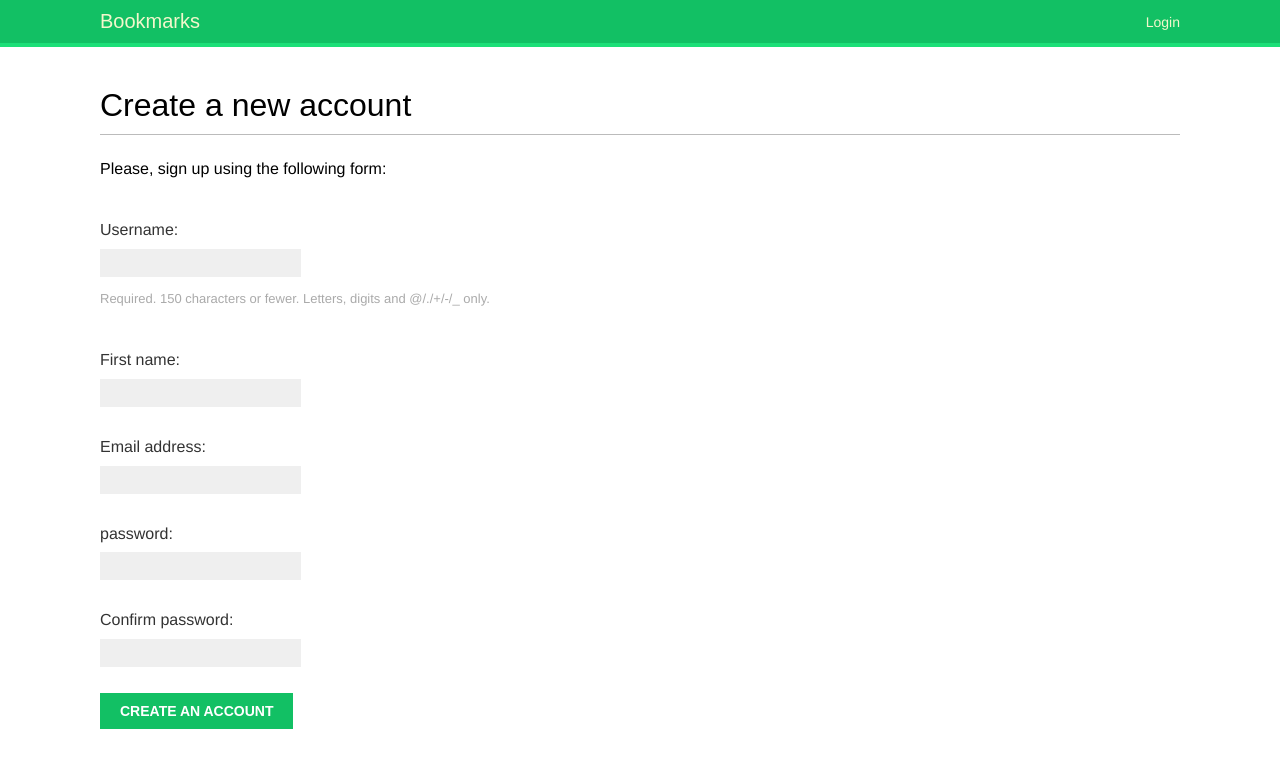
After one commit to Kasem414/bookmarks, a Django app: page /account/register/ in a window 1280 px wide. The commit adds this page. Shown: the top 768 px of the page. Run offline with Django 5.2, Linux system fonts and the light colour scheme; some web fonts are replaced.

Commit message:
Creating User Registeration

```diff
--- a/account/forms.py
+++ b/account/forms.py
@@ -1,5 +1,18 @@
 from django import forms
+from django.contrib.auth.models import User
 
 class LoginForm(forms.Form):
     username = forms.CharField()
     password = forms.CharField(widget=forms.PasswordInput)
+
+class UserRegistrationForm(forms.ModelForm):
+    password = forms.CharField(label='password',widget=forms.PasswordInput)
+    password2 = forms.CharField(label='Confirm password',widget=forms.PasswordInput)
+    class Meta:
+        model = User
+        fields = ['username','first_name','email']
+    def clean_password2(self):
+        cd  = self.cleaned_data
+        if cd['password'] != cd['password2']:
+            raise forms.ValidationError("Password don't match")
+        return cd ['password2']
--- /dev/null
+++ b/account/templates/account/register.html
@@ -0,0 +1,15 @@
+{% extends 'base.html' %}
+{% block title %}
+  Create an account
+{% endblock %}
+{% block content %}
+  <h1>Create a new account</h1>
+  <p>Please, sign up using the following form:</p>
+  <form method="post">
+    {{ user_form.as_p }}
+    {% csrf_token %}
+    <p>
+      <input type="submit" value="Create an account" />
+    </p>
+  </form>
+{% endblock %}
--- a/account/templates/registration/login.html
+++ b/account/templates/registration/login.html
@@ -7,7 +7,10 @@
   {% if form.errors %}
     <p>Your username and password are not correct</p>
   {% else %}
-    <p>Please enter your username and password.</p>
+    <p>
+      Please enter your username and password. If you don't have an account you can
+      <a href="{% url 'register' %}" style="font-weight:bold;">Create a new account.</a>
+    </p>
   {% endif %}
   <div class="login-form">
     <form action="{% url 'login' %}" method="post">
--- a/account/urls.py
+++ b/account/urls.py
@@ -17,4 +17,5 @@ urlpatterns = [
 
     path('',include('django.contrib.auth.urls')),
     path("dashboard/", views.dashboard, name="dashboard"),
+    path("register/", views.register, name="register"),
 ]
--- a/account/views.py
+++ b/account/views.py
@@ -3,6 +3,7 @@ from django.shortcuts import render
 # from .forms import LoginForm
 # from django.contrib.auth import authenticate, login
 from django.contrib.auth.decorators import login_required
+from .forms import UserRegistrationForm
 
 # def user_login(request):
 #     if request.method == 'POST':
@@ -25,3 +26,17 @@ from django.contrib.auth.decorators import login_required
 @login_required
 def dashboard(request):
     return render(request,'account/dashboard.html',{'section':'dashboard'})
+
+def register(request):
+    if request.method == 'POST':
+        user_form = UserRegistrationForm(request.POST)
+        if user_form.is_valid():
+            # Don't save new user in database because we don't save password withoud encryption in db
+            new_user = user_form.save(commit=False)
+            # Encryption password and save it new_user in db
+            new_user.name = new_user.set_password(user_form.cleaned_data['password'])
+            new_user.save()
+            return render(request,'account/register_done.html',{'new_user': new_user})
+    else:
+        user_form = UserRegistrationForm()
+    return render(request,'account/register.html',{'user_form':user_form})
```
Also changed, not shown: account/templates/account/register_done.html (added, +17 -0 lines), db.sqlite3.
